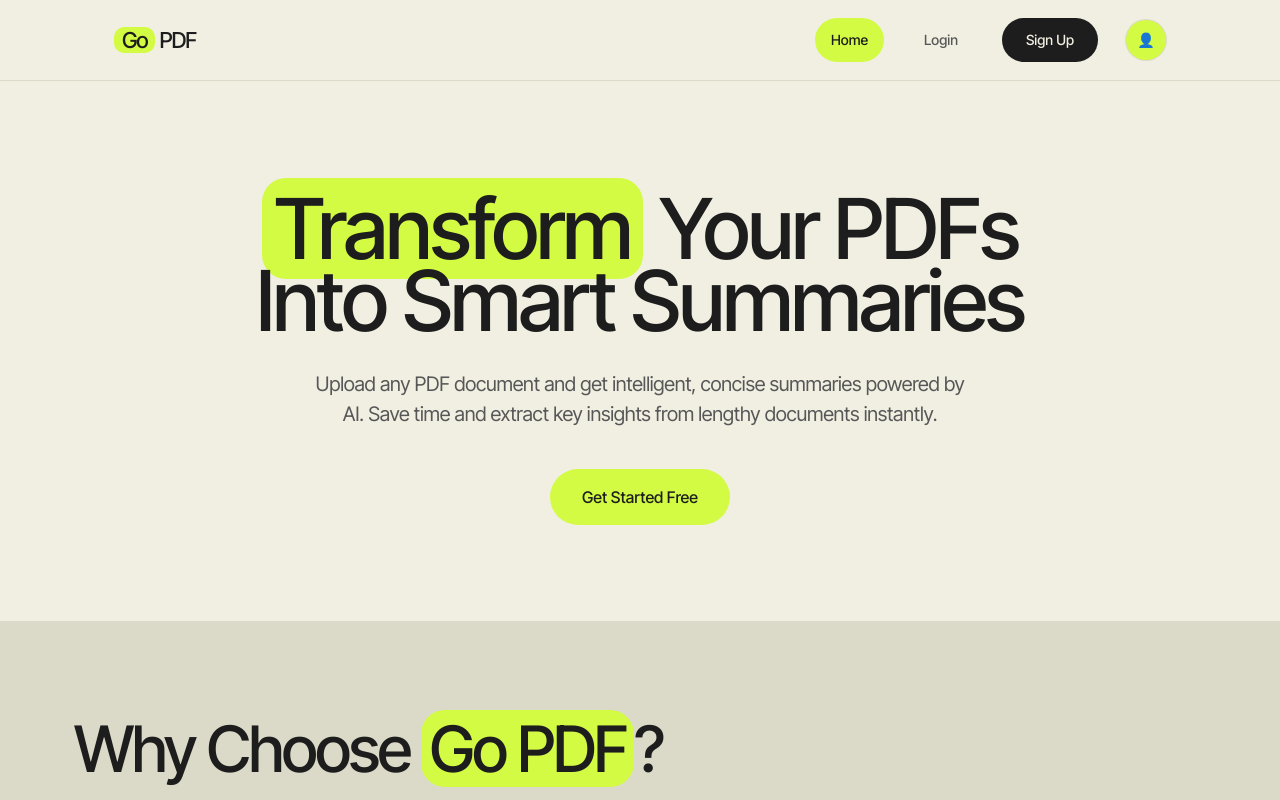
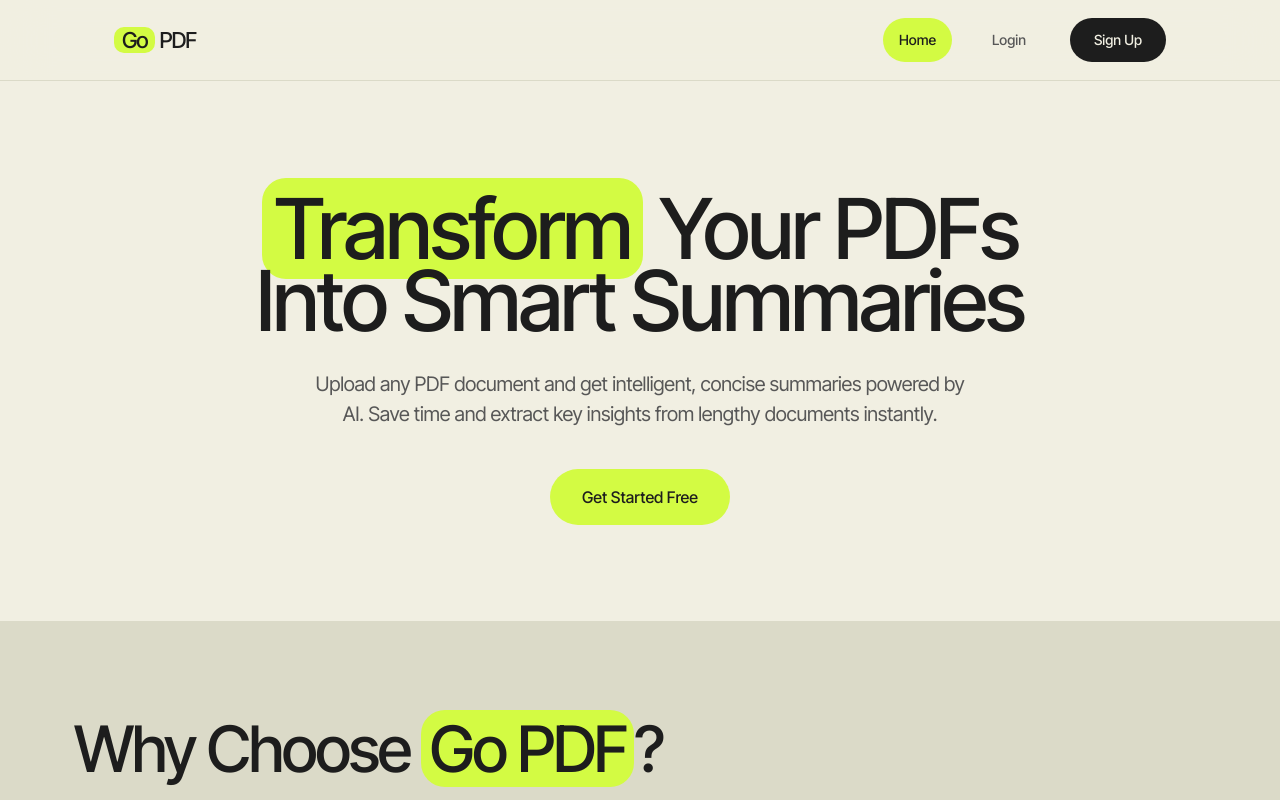
Before and after one commit to harysri/Go-PDF, a React (Vite) app in the folder client/: page / in a window 1280 px wide. Shown: the top 800 px of the page. Built offline with nearby package versions, Linux system fonts and the light colour scheme.

Commit message:
Enhance user experience with Toaster notifications and improve Navbar functionality

```diff
--- a/client/src/App.jsx
+++ b/client/src/App.jsx
@@ -1,4 +1,3 @@
-import { useState } from "react";
 import { BrowserRouter as Router, Routes, Route } from "react-router-dom";
 import Navbar from "./Components/Navbar";
 import Footer from "./Components/Footer";
@@ -10,11 +9,33 @@ import Summarization from "./Pages/Summarization";
 import ResetPassword from "./Pages/ResetPassword";
 import MathChat from "./Pages/mathchat";
 import ProfilePage from "./Pages/Profile";
-import Toaster from "react-hot-toast";
+import { Toaster } from "react-hot-toast";
+
 function App() {
   return (
     <Router>
       <ScrollToTop />
+      <Toaster
+        position="top-right"
+        toastOptions={{
+          duration: 3000,
+          style: {
+            background: "#1d1d1d",
+            color: "#f1efe2",
+            borderRadius: "100px",
+            padding: "12px 20px",
+            fontSize: "14px",
+            fontWeight: 500,
+            boxShadow: "none",
+          },
+          success: {
+            iconTheme: { primary: "#d3fb43", secondary: "#1d1d1d" },
+          },
+          error: {
+            iconTheme: { primary: "#a33a2b", secondary: "#f1efe2" },
+          },
+        }}
+      />
       <div className="appearance-none">
         <Navbar />
         <Routes>
--- a/client/src/Components/Navbar.jsx
+++ b/client/src/Components/Navbar.jsx
@@ -1,4 +1,4 @@
-import React from "react";
+import { useEffect, useRef, useState } from "react";
 import { Link, useLocation, useNavigate } from "react-router-dom";
 import toast from "react-hot-toast";
 
@@ -7,6 +7,33 @@ const Navbar = () => {
   const navigate = useNavigate();
   const user = JSON.parse(localStorage.getItem("user")) || {};
   const isLoggedIn = localStorage.getItem("token");
+  const [menuOpen, setMenuOpen] = useState(false);
+  const menuRef = useRef(null);
+
+  // Close the avatar menu on navigation or when clicking outside of it
+  useEffect(() => {
+    setMenuOpen(false);
+  }, [location.pathname]);
+
+  useEffect(() => {
+    if (!menuOpen) return;
+
+    const handlePointerDown = (event) => {
+      if (menuRef.current && !menuRef.current.contains(event.target)) {
+        setMenuOpen(false);
+      }
+    };
+    const handleKeyDown = (event) => {
+      if (event.key === "Escape") setMenuOpen(false);
+    };
+
+    document.addEventListener("mousedown", handlePointerDown);
+    document.addEventListener("keydown", handleKeyDown);
+    return () => {
+      document.removeEventListener("mousedown", handlePointerDown);
+      document.removeEventListener("keydown", handleKeyDown);
+    };
+  }, [menuOpen]);
 
   // Get initials from firstName and lastName
   const getAvatarInitials = (firstName, lastName) => {
@@ -21,15 +48,17 @@ const Navbar = () => {
   };
 
   const handleLogout = () => {
+    setMenuOpen(false);
     localStorage.removeItem("token");
     localStorage.removeItem("user");
-    toast.success("Logged out successfully");
+    toast.success("You have been signed out");
     navigate("/login");
   };
 
-  const hideAuthLinks = ["/login", "/signup", "/summarize"].includes(
-    location.pathname.toLowerCase()
-  );
+  // Auth links are only shown on the public pages; protected/target pages hide them
+  const authLinkPages = ["/", "/login", "/signup"];
+  const showAuthLinks =
+    !isLoggedIn && authLinkPages.includes(location.pathname.toLowerCase());
 
   // Avatar component with color based on email hash
   const UserAvatar = ({ firstName, lastName, email }) => {
@@ -55,7 +84,7 @@ const Navbar = () => {
     return (
       <div
         className={`flex h-10 w-10 items-center justify-center rounded-full ${bgColor} text-sm font-medium text-ink ring-1 ring-sand`}
-        title={email ? `${firstName} ${lastName} (${email})` : "Guest"}
+        title="Profile menu"
       >
         {initials}
       </div>
@@ -71,14 +100,20 @@ const Navbar = () => {
 
   return (
     <nav className="sticky top-0 z-50 border-b border-sand bg-cream/90 backdrop-blur-xl">
-      <div className="mx-auto max-w-[1132px] px-6 lg:px-10">
+      <div
+        className={`mx-auto max-w-[1132px] px-6 lg:px-10 ${
+          isLoggedIn ? "pr-20 sm:pr-24 lg:pr-24" : ""
+        }`}
+      >
         <div className="flex h-[80px] items-center justify-between gap-4">
           {/* Logo / Project Title */}
           <Link
             to="/"
             className="flex items-baseline text-[22px] font-medium leading-none tracking-heading text-ink"
           >
-            <span className="rounded-lg bg-accent px-2 py-0.5 text-ink">Go</span>
+            <span className="rounded-lg bg-accent px-2 py-0.5 text-ink">
+              Go
+            </span>
             <span className="ml-1 text-ink">PDF</span>
           </Link>
 
@@ -88,7 +123,7 @@ const Navbar = () => {
               Home
             </Link>
 
-            {!hideAuthLinks && !isLoggedIn && (
+            {showAuthLinks && (
               <>
                 <Link to="/login" className={navLinkClass("/login")}>
                   Login
@@ -109,34 +144,36 @@ const Navbar = () => {
                 </Link>
               </>
             )}
-
-            {/* User Profile Section */}
+          </div>
+        </div>
+      </div>
+      {isLoggedIn && (
         <div
-              className={`group relative ml-1 ${
-                isLoggedIn ? "" : "hidden sm:block"
-              }`}
+          ref={menuRef}
+          className="absolute right-4 top-2"
+          onMouseEnter={() => setMenuOpen(true)}
+          onMouseLeave={() => setMenuOpen(false)}
         >
-              <div className="flex cursor-pointer items-center gap-3">
+          <button
+            type="button"
+            onClick={() => setMenuOpen(true)}
+            aria-haspopup="menu"
+            aria-expanded={menuOpen}
+            className="flex items-center rounded-pill p-1 transition-colors duration-200 hover:bg-cloud/70 focus:outline-none focus-visible:ring-2 focus-visible:ring-ink/20"
+          >
             <UserAvatar
               firstName={user?.firstName}
               lastName={user?.lastName}
               email={user?.email}
             />
-                {isLoggedIn && (
-                  <div className="hidden text-right md:block">
-                    <p className="text-sm font-medium leading-tight text-ink">
-                      {user?.firstName} {user?.lastName}
-                    </p>
-                    <p className="max-w-[140px] truncate text-xs leading-tight text-muted">
-                      {user?.email || ""}
-                    </p>
-                  </div>
-                )}
-              </div>
+          </button>
 
-              {/* Dropdown Menu */}
-              {isLoggedIn && (
-                <div className="absolute right-0 z-50 mt-3 hidden w-52 overflow-hidden rounded-2xl border border-sand bg-paper py-1.5 group-hover:block">
+          {menuOpen && (
+            <div className="absolute right-0 top-full z-50 pt-3">
+              <div
+                role="menu"
+                className="w-56 overflow-hidden rounded-2xl border border-sand bg-paper py-1.5 shadow-[0_16px_40px_rgba(29,29,29,0.12)]"
+              >
                 <div className="border-b border-sand px-4 py-2.5">
                   <p className="text-sm text-ink">
                     {user?.username || user?.firstName || "User"}
@@ -147,22 +184,24 @@ const Navbar = () => {
                 </div>
                 <Link
                   to="/profile"
+                  role="menuitem"
                   className="block px-4 py-2.5 text-sm text-body transition-colors hover:bg-cloud hover:text-ink"
                 >
                   Profile Settings
                 </Link>
                 <button
+                  type="button"
+                  role="menuitem"
                   onClick={handleLogout}
                   className="block w-full px-4 py-2.5 text-left text-sm text-body transition-colors hover:bg-cloud hover:text-ink"
                 >
                   Sign out
                 </button>
               </div>
+            </div>
           )}
         </div>
-          </div>
-        </div>
-      </div>
+      )}
     </nav>
   );
 };
--- a/client/src/Pages/Login.jsx
+++ b/client/src/Pages/Login.jsx
@@ -45,7 +45,7 @@ const Login = () => {
 
       localStorage.setItem("token", data.token);
       localStorage.setItem("user", JSON.stringify(data.user));
-      toast.success("Login successful!");
+      toast.success(`Welcome back, ${data.user?.firstName || "there"}!`);
       navigate("/summarize");
     } catch (err) {
       setError(err.message);
```
Lines whose indentation alone changed are shown as unchanged.
